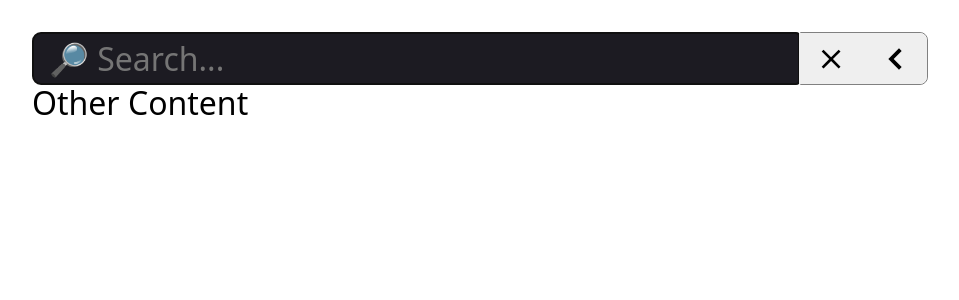
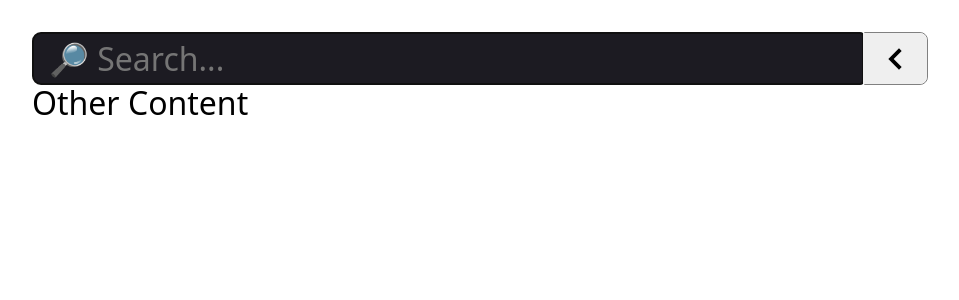
Before and after one commit to justin-lyon/vue-combobox, a Vue app: page / in a window 1280 px wide. Shown: the top 300 px of the page, without its empty margins (160-1119 px from the left). Built offline with nearby package versions, Linux system fonts and the light colour scheme.

Commit message:
set computed again

```diff
--- a/src/components/ComboboxInput.vue
+++ b/src/components/ComboboxInput.vue
@@ -117,9 +117,9 @@ function onChevronClicked() {
   isListBoxOpen.value = !isListBoxOpen.value
 }
 
-const hasSearchTerm = () => {
+const hasSearchTerm = computed(() => {
   return typeof searchTerm.value === 'string' && searchTerm.value.length > 0
-}
+})
 
 const isLabelHidden = computed(() => {
   return props.labelType === 'hidden' ? 'hidden' : ''
```
